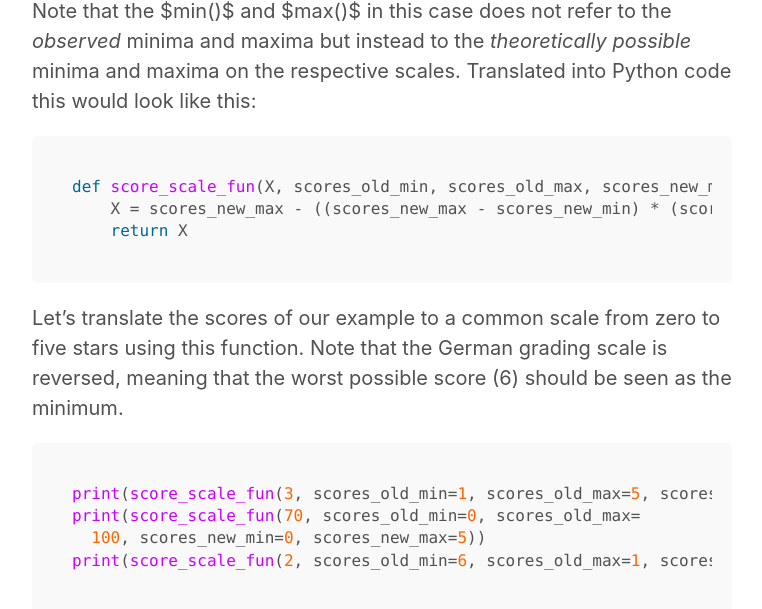
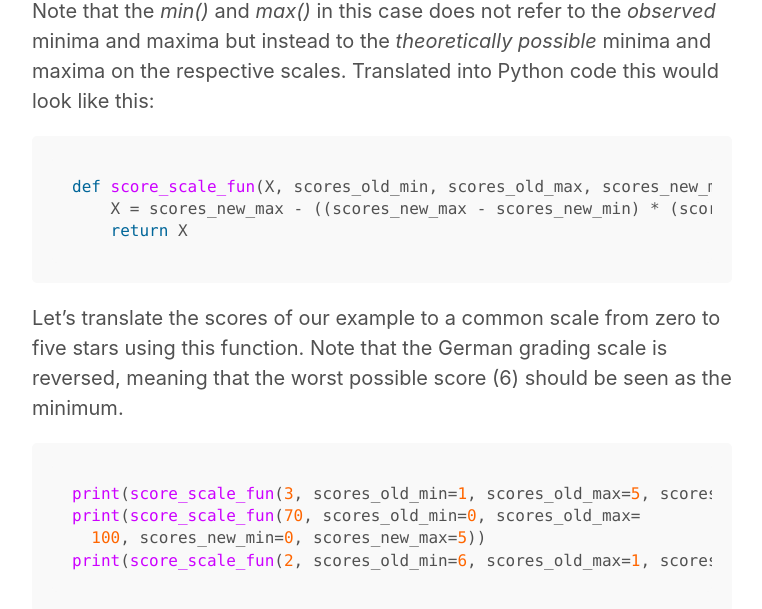
Before and after one commit to rikunert/rikunert.github.io, a Jekyll site: the page built from _posts/2019-10-29-score_scaler.md, in a window 1280 px wide and 900 px high, scrolled down 1672 px, cut to the strip 261-870 px from the top of the window. Shown: the whole strip, without its empty margins (258-1020 px from the left). Built offline with Jekyll 4.4.1, drawn with Linux system fonts in a browser that asks for light colours; comment, search, counter and statistics services are not loaded.

````diff
--- a/_posts/2019-10-29-score_scaler.md
+++ b/_posts/2019-10-29-score_scaler.md
@@ -36,7 +36,7 @@ In order to scale according to the full scales, I wrote a new scaler which follo
 
 ![Formula of ScoreScaler](https://raw.githubusercontent.com/rikunert/unitsscaler/master/formula_pic.png "Formula of ScoreScaler")
 
-Note that the $min()$ and $max()$ in this case does not refer to the _observed_ minima and maxima but instead to the _theoretically possible_ minima and maxima on the respective scales. Translated into Python code this would look like this:
+Note that the _min()_ and _max()_ in this case does not refer to the _observed_ minima and maxima but instead to the _theoretically possible_ minima and maxima on the respective scales. Translated into Python code this would look like this:
 
 ```python
 def score_scale_fun(X, scores_old_min, scores_old_max, scores_new_min=0, scores_new_max=1):
````
